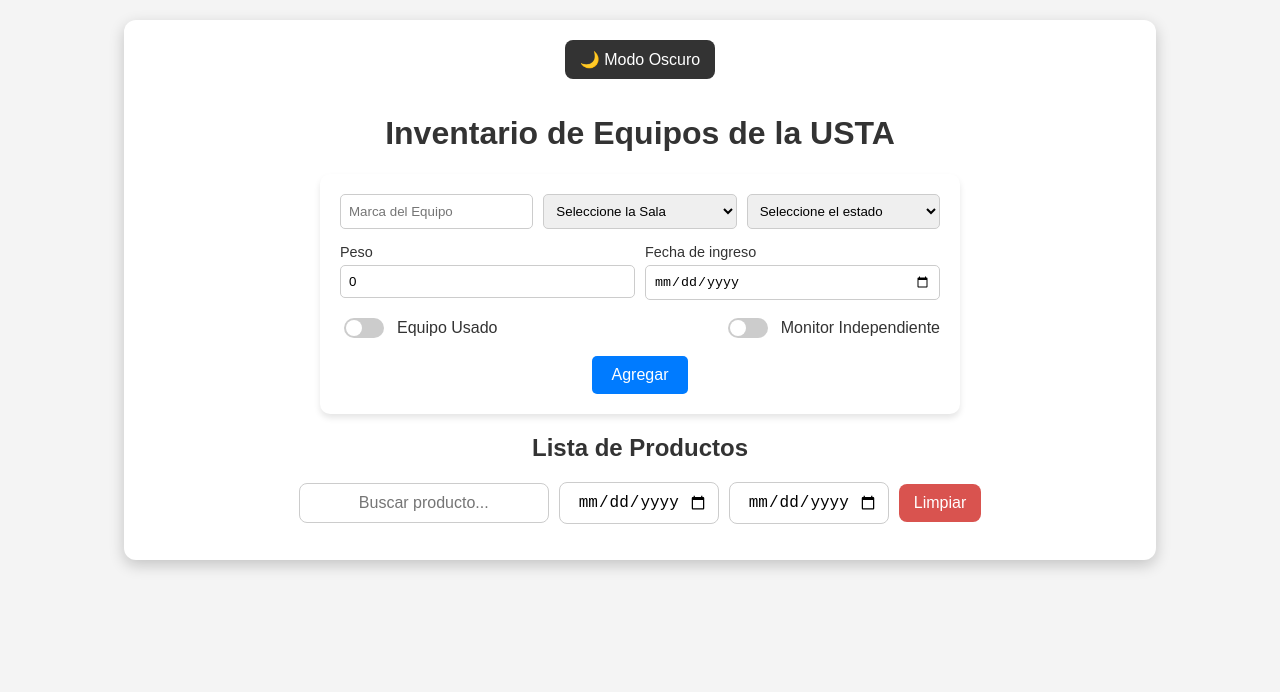
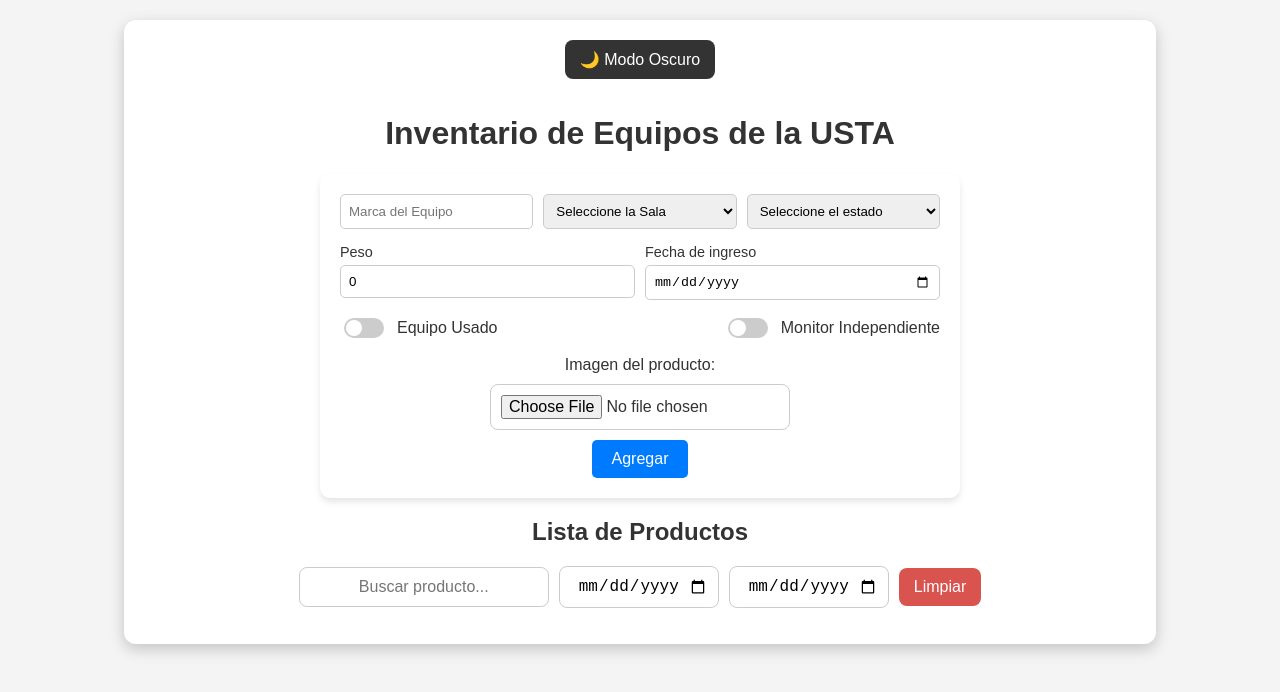
Before and after one commit to Porquezi/mi-app, a React (Create React App) app: page / in a window 1280 px wide. Shown: the top 692 px of the page. Built offline with nearby package versions, Linux system fonts and the light colour scheme.

Commit message:
ahora se puede agregar y ver imagenes en el formulario

```diff
--- a/src/components/ProductDetail.jsx
+++ b/src/components/ProductDetail.jsx
@@ -47,6 +47,10 @@
       ) === "Monitor Independiente"
   );
 
+  const [editImage, setEditImage] = useState(() =>
+    loadSavedData("image", product?.image || null)
+  );
+
   // Save data to localStorage whenever any edit state changes
   useEffect(() => {
     const editingData = {
@@ -59,6 +63,7 @@
       statusMonitor: editStatusMonitor
         ? "Monitor Independiente"
         : "Monitor Integrado",
+      image: editImage,
     };
     localStorage.setItem(
       `editingProduct-${productIndex}`,
@@ -73,6 +78,7 @@
     editStatus,
     editStatusMonitor,
     productIndex,
+    editImage,
   ]);
 
   // Save editing state to localStorage
@@ -95,6 +101,7 @@
       statusMonitor: editStatusMonitor
         ? "Monitor Independiente"
         : "Monitor Integrado",
+      image: editImage,
     };
 
     if (productIndex !== undefined) {
@@ -105,6 +112,17 @@
       navigate(-1);
     } else {
       console.error("El índice del producto no está definido.");
+    }
+  };
+
+  const handleImageChange = (e) => {
+    const file = e.target.files[0];
+    if (file) {
+      const reader = new FileReader();
+      reader.onloadend = () => {
+        setEditImage(reader.result); // Guarda la imagen como base64
+      };
+      reader.readAsDataURL(file);
     }
   };
 
@@ -120,6 +138,7 @@
       {isEditing ? (
         <>
           <h2>Editar Producto</h2>
+
           <div className="product-content">
             <label>
               Marca del Equipo:
@@ -188,6 +207,22 @@
                 onChange={() => setEditStatusMonitor(!editStatusMonitor)}
               />
             </label>
+            {/* Vista previa de la imagen existente */}
+            <input type="file" accept="image/*" onChange={handleImageChange} />
+            {editImage && (
+              <div>
+                <img
+                  src={editImage}
+                  alt="Vista previa"
+                  style={{
+                    width: "200px",
+                    height: "200px",
+                    marginBottom: "5px",
+                    border: "1px solid #ccc",
+                  }}
+                />
+              </div>
+            )}
           </div>
           <div className="button-group">
             <button className="save-button" onClick={handleSave}>
@@ -201,6 +236,18 @@
       ) : (
         <>
           <h2>Detalles del Producto</h2>
+
+          {/* Vista previa de la imagen */}
+          {editImage && (
+            <div style={{ marginBottom: "20px" }}>
+              <img
+                src={editImage} // se maneja en base 64
+                alt={editImage}
+                style={{ width: "200px", height: "200px", borderRadius: "5px" }}
+              />
+            </div>
+          )}
+
           <table className="detail-table">
             <tbody>
               <tr>
--- a/src/components/ProductForm.jsx
+++ b/src/components/ProductForm.jsx
@@ -1,4 +1,4 @@
-import React, { useState } from "react";
+import React, { useRef, useState } from "react";
 
 const ProductForm = ({ onAdd }) => {
   const [product, setProduct] = useState("");
@@ -8,10 +8,23 @@
   const [independentmonitor, setIndependentmonitor] = useState(false);
   const [weight, setWeight] = useState(0);
   const [entryDate, setEntryDate] = useState("");
+  const [image, setImage] = useState(null); // Estado para la imagen del producto
+  const [imagePreview, setImagePreview] = useState(null); // Estado para la vista previa de la imagen
+
+  const fileInputRef = useRef(null);
 
   const handleSubmit = (e) => {
     e.preventDefault();
-    if (product.trim() && category.trim() && entryDate) {
+
+    // Validar que la fecha no sea futura
+    const today = new Date().toISOString().split("T")[0]; // Obtiene la fecha actual en formato YYYY-MM-DD
+    if (entryDate > today) {
+      // Compara la fecha de ingreso con la fecha actual
+      alert("La fecha de ingreso no puede ser futura.");
+      return;
+    }
+
+    if (product.trim() && category.trim() && entryDate && image) {
       onAdd({
         name: product,
         category,
@@ -22,6 +35,7 @@
           : "Monitor Integrado",
         weight,
         entryDate,
+        image,
       });
       setProduct("");
       setCategory("");
@@ -30,12 +44,58 @@
       setIndependentmonitor(false);
       setWeight(0);
       setEntryDate("");
+      setImage(null);
+      if (fileInputRef.current) {
+        fileInputRef.current.value = null; // Limpiar el input de archivo
+      }
+    } else {
+      alert("Por favor, completa todos los campos.");
+    }
+  };
+
+  const handleImageChange = (e) => {
+    const file = e.target.files[0];
+    if (file) {
+      const validImageTypes = [
+        "image/jpeg",
+        "image/png",
+        "image/jpg",
+        "image/gif",
+        "image/webp",
+      ];
+      const maxSizeInBytes = 2 * 1024 * 1024; // 2 MB
+
+      if (!validImageTypes.includes(file.type)) {
+        alert(
+          "Por favor, selecciona un archivo de imagen válido (jpeg, png, jpg, gif, webp)."
+        );
+        e.target.value = null; // Limpia la selección del archivo
+        setImage(null);
+        setImagePreview(null);
+        return;
+      }
+
+      if (file.size > maxSizeInBytes) {
+        alert(
+          "La imagen es demasiado grande. El tamaño máximo permitido es de 2 MB."
+        );
+        e.target.value = null;
+        setImage(null);
+        setImagePreview(null);
+        return;
+      }
+
+      const reader = new FileReader();
+      reader.onloadend = () => {
+        setImage(reader.result); // Guarda la imagen como base64
+      };
+      setImagePreview(URL.createObjectURL(file)); // Para la vista previa
+      reader.readAsDataURL(file);
     }
   };
 
   return (
     <form onSubmit={handleSubmit} className="form-container">
-
       {/* Primera fila: Marca, Sala y Estado */}
       <div className="form-row">
         <input
@@ -116,13 +176,41 @@
           Monitor Independiente
         </label>
       </div>
+      <div>
+      <label>Imagen del producto:</label>
+      <div className="centro">
+      <input
+        type="file"
+        accept="image/*"
+        onChange={handleImageChange}
+        ref={fileInputRef} // Referencia al input de archivo
+      />
+      </div>
+
+      {/* Vista previa de la imagen */}
+      {imagePreview && (
+        <div>
+          <p>Vista previa de la imagen:</p>
+          <img
+            src={imagePreview}
+            alt="Vista previa"
+            style={{
+              width: "200px",
+              height: "auto",
+              marginBottom: "10px",
+            }}
+          />
+        </div>
+      )}
+      </div>
 
       {/* Botón */}
       <div className="button-container">
-    <button type="submit" className="submit-button">Agregar</button>
+        <button type="submit" className="submit-button">
+          Agregar
+        </button>
       </div>
     </form>
-
   );
 };
 
--- a/src/components/ProductList.jsx
+++ b/src/components/ProductList.jsx
@@ -11,6 +11,7 @@
   const [editStatusMonitor, setEditStatusMonitor] = useState(false);
   const [editWeight, setEditWeight] = useState(0);
   const [editEntryDate, setEditEntryDate] = useState("");
+  const [editImage, setEditImage] = useState(null); // Nuevo estado para imagen editada
 
   const [searchTerm, setSearchTerm] = useState("");
   const [startDate, setStartDate] = useState("");
@@ -33,7 +34,9 @@
   }, [editIndex]);
 
   const handleViewDetails = (product, index) => {
-    navigate("/detalle-producto", { state: { product: { ...product, index } } });
+    navigate("/detalle-producto", {
+      state: { product: { ...product, index } },
+    });
   };
 
   const handleEdit = (index, product) => {
@@ -45,6 +48,18 @@
     setEditStatusMonitor(product.statusMonitor === "Monitor Independiente");
     setEditWeight(product.weight);
     setEditEntryDate(product.entryDate);
+    setEditImage(product.image); // Cargar la imagen del producto
+  };
+
+  const handleImageChange = (e) => {
+    const file = e.target.files[0];
+    if (file) {
+      const reader = new FileReader();
+      reader.onloadend = () => {
+        setEditImage(reader.result); // Guarda la imagen como base64
+      };
+      reader.readAsDataURL(file);
+    }
   };
 
   const handleSave = (index) => {
@@ -65,6 +80,7 @@
           : "Monitor Integrado",
         weight: editWeight,
         entryDate: editEntryDate,
+        image: editImage, // Guardar la imagen editada
       });
       setEditIndex(null);
     }
@@ -79,6 +95,7 @@
     setEditStatusMonitor(false);
     setEditWeight(0);
     setEditEntryDate("");
+    setEditImage(null); // Limpiar la imagen editada
   };
 
   const handleClearSearch = () => {
@@ -180,9 +197,7 @@
                     <input
                       type="checkbox"
                       checked={editStatusMonitor}
-                      onChange={() =>
-                        setEditStatusMonitor(!editStatusMonitor)
-                      }
+                      onChange={() => setEditStatusMonitor(!editStatusMonitor)}
                     />
                     Monitor Independiente
                   </label>
@@ -201,14 +216,48 @@
                     onChange={(e) => setEditEntryDate(e.target.value)}
                     max={new Date().toISOString().split("T")[0]}
                   />
+
+                  {/* Vista previa de la imagen existente */}
+                  {editImage && (
+                    <img
+                      src={editImage}
+                      alt="Vista previa"
+                      style={{
+                        width: "50px",
+                        height: "50px",
+                        marginBottom: "5px",
+                      }}
+                    />
+                  )}
+                  <input
+                    type="file"
+                    accept="image/*"
+                    onChange={handleImageChange}
+                  />
                 </>
               ) : (
+                <div className="centro">
                   <span>
+                    {product.image && (
+                      <img
+                        src={product.image}
+                        alt={`Vista previa de ${product.product}`}
+                        style={{
+                          width: "60px",
+                          height: "60px",
+                          borderRadius: "8px",
+                          verticalAlign: "middle",
+                          marginRight: "5px",
+                          border: "1px solid #ccc",
+                        }}
+                      />
+                    )}{" "}
                     {product.name} - <strong>{product.category}</strong> -{" "}
                     {product.status} - <strong>{product.state}</strong> -{" "}
                     {product.statusMonitor} -{" "}
                     <strong>{product.weight} Kg </strong> - {product.entryDate}
                   </span>
+                </div>
               )}
             </div>
             <div className="button-group">
@@ -226,9 +275,7 @@
                 </>
               ) : (
                 <>
-                  <button
-                    onClick={() => handleViewDetails(product, index) }
-                  >
+                  <button onClick={() => handleViewDetails(product, index)}>
                     Ver Detalles
                   </button>
                   <button
--- a/src/index.css
+++ b/src/index.css
@@ -676,3 +676,21 @@
 .back-button:hover { /* Efecto hover para el botón de volver */
   background-color: #0056b3;
 }
+
+.centro {
+  display: flex;
+  align-items: center; /* Centra verticalmente */
+  justify-content: center; /* Centra horizontalmente */
+  height: 100%; /* Asegúrate de que el contenedor tenga altura */
+  margin: 10px 0; /* Espaciado opcional */
+}
+
+.centro input{
+  width: 100%; /* Asegura que el input ocupe todo el ancho */
+  max-width: 300px; /* Limita el ancho máximo del input */
+  padding: 10px; /* Espaciado interno */
+  border-radius: 8px; /* Bordes redondeados */
+  border: 1px solid #ccc; /* Borde gris claro */
+  font-size: 16px; /* Tamaño de fuente */
+  text-align: center; /* Centra el texto dentro del input */
+}
```
Lines whose indentation alone changed are shown as unchanged.
